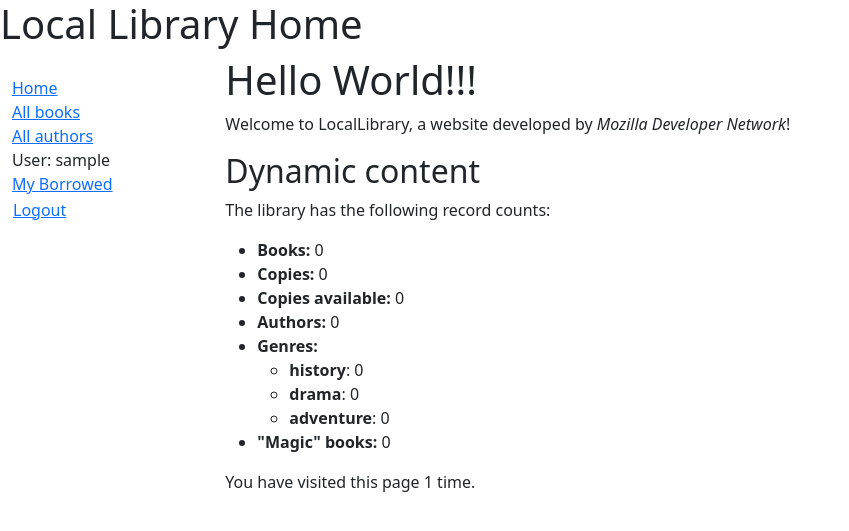
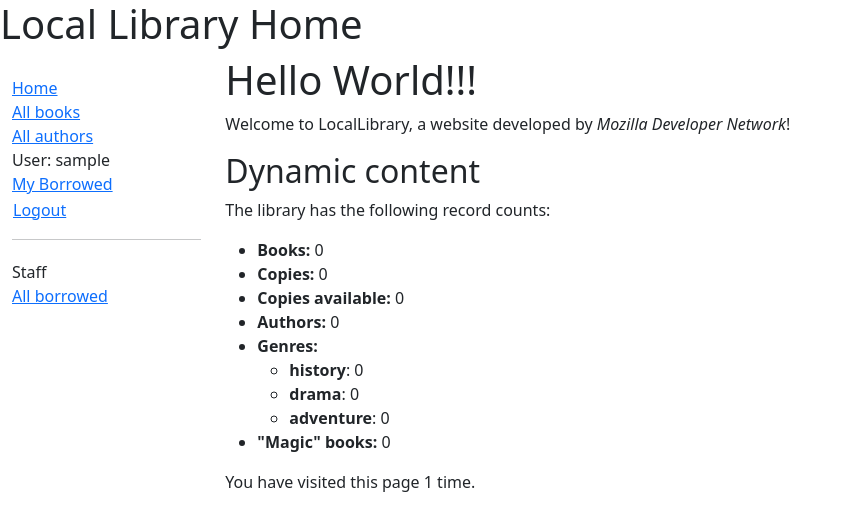
Before and after one commit to MateoSaavedra/django_local_library, a Django app: page /catalog/ in a window 1280 px wide. Shown: the top 531 px of the page, without its empty margins (0-849 px from the left). Run offline with Django 5.2, Linux system fonts and the light colour scheme; the visitor is signed in with stand-in values (Sample User, id 1); data that the repository does not hold is empty.

Commit message:
part 8 challenge

```diff
--- a/locallibrary/catalog/templates/base_generic.html
+++ b/locallibrary/catalog/templates/base_generic.html
@@ -35,6 +35,13 @@
               {% else %}
                 <li><a href="{% url 'login' %}?next={{ request.path }}">Login</a></li>
               {% endif %}
+
+              {% if user.is_staff %}
+              <hr>
+              <ul class="sidebar-nav">
+              <li>Staff</li>
+              <li><a href="{% url 'all-borrowed' %}">All borrowed</a></li>
+              {% endif %}
             </ul>
           {% endblock %}
         </div>
--- a/locallibrary/catalog/urls.py
+++ b/locallibrary/catalog/urls.py
@@ -21,4 +21,7 @@ urlpatterns = [
 
     # part 8: for viewing the books a user has borrowed
     path('mybooks/', views.LoanedBooksByUserListView.as_view(), name='my-borrowed'),
+
+    # part 8 challenge: for viewing all borrowed books
+    path(r'borrowed/', views.LoanedBooksAllListView.as_view(), name='all-borrowed'),
 ]
--- a/locallibrary/catalog/views.py
+++ b/locallibrary/catalog/views.py
@@ -78,3 +78,14 @@ class LoanedBooksByUserListView(LoginRequiredMixin,generic.ListView):
             .filter(status__exact='o')
             .order_by('due_back')
         )
+
+
+# list of all books on loan. Only visible to users with can_mark_returned permission.
+class LoanedBooksAllListView(LoginRequiredMixin,generic.ListView):
+    model = BookInstance
+    permission_required = 'catalog.can_mark_returned'
+    template_name = 'catalog/bookinstance_list_borrowed_all.html'
+    paginate_by = 10
+
+    def get_queryset(self):
+        return BookInstance.objects.filter(status__exact='o').order_by('due_back')
```
Also changed, not shown: locallibrary/catalog/templates/catalog/bookinstance_list_borrowed_all.html (added, +19 -0 lines).
